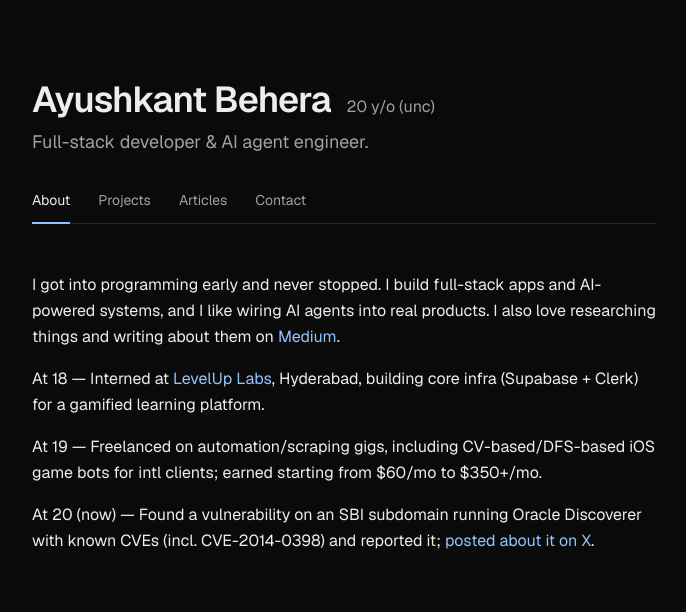
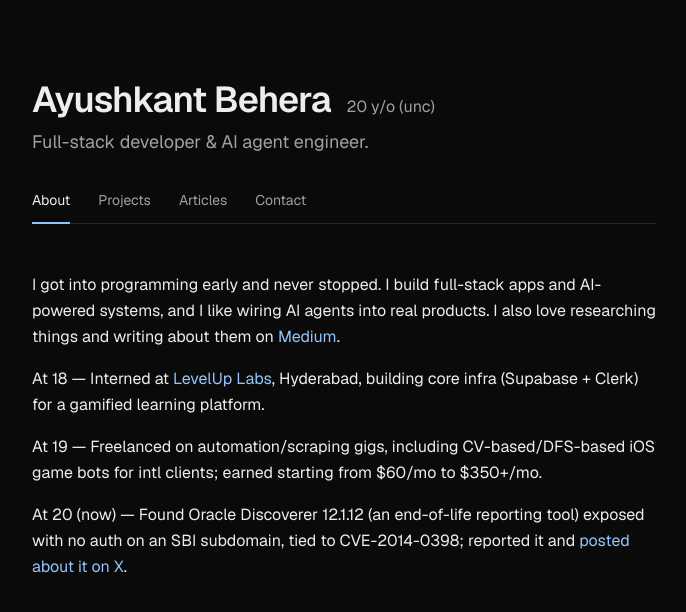
Before and after one commit to Graffian/ayush_portfolio, a Next.js app: page / in a window 1280 px wide. Shown: the top 612 px of the page, without its empty margins (296-982 px from the left). Built offline with nearby package versions, Linux system fonts and the light colour scheme.

Commit message:
refine SBI vuln entry with Oracle Discoverer 12.1.12 detail

```diff
--- a/app/page.tsx
+++ b/app/page.tsx
@@ -33,9 +33,9 @@ export default async function AboutPage() {
           $60/mo to $350+/mo.
         </p>
         <p className="leading-relaxed">
-          At 20 (now) — Found a vulnerability on an SBI subdomain running
-          Oracle Discoverer with known CVEs (incl. CVE-2014-0398) and reported
-          it;{" "}
+          At 20 (now) — Found Oracle Discoverer 12.1.12 (an end-of-life
+          reporting tool) exposed with no auth on an SBI subdomain, tied to
+          CVE-2014-0398; reported it and{" "}
           <ExtLink href="https://x.com/ayushh4506/status/2114718401822367746">
             posted about it on X
           </ExtLink>
```
